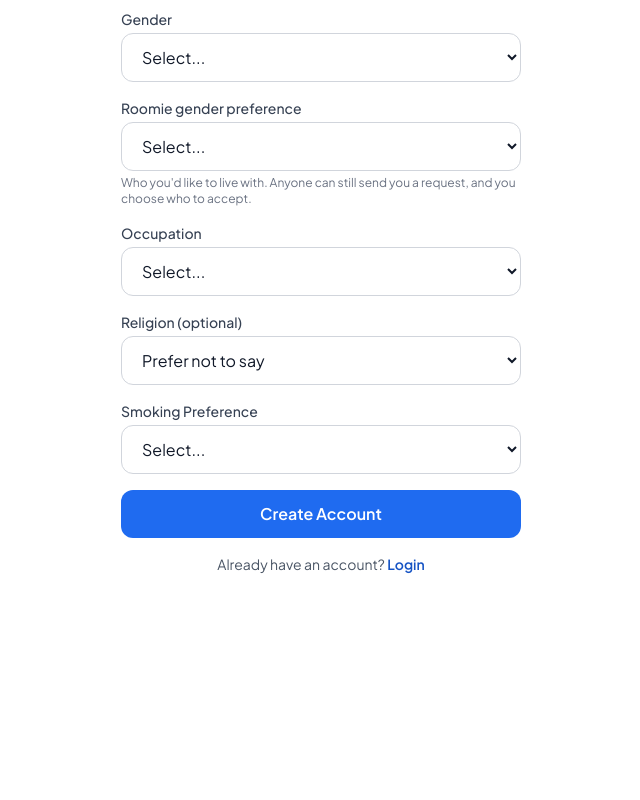
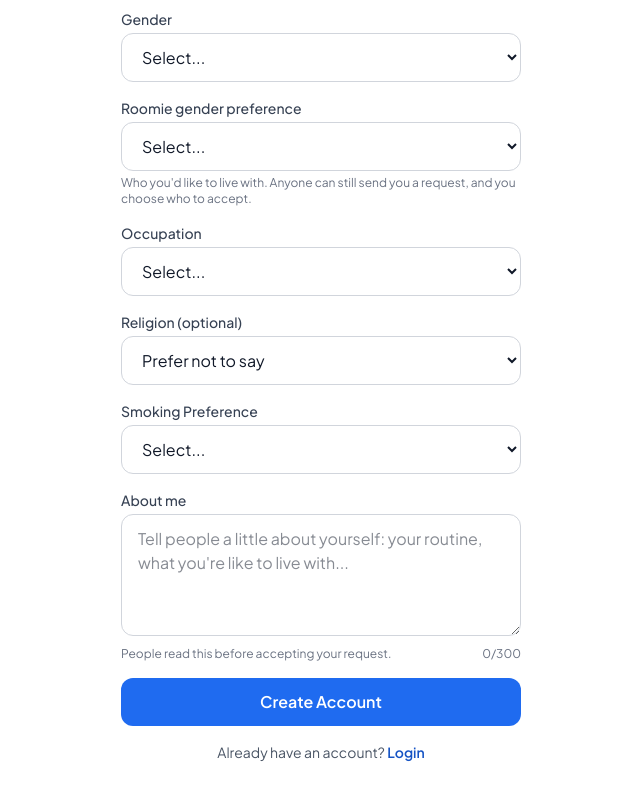
Before and after one commit to kayotive/verifiedroomie-v2, a Next.js app: page /register in a window 1280 px wide. Shown: the part 654-1454 px from the top of the page, without its empty margins (319-959 px from the left). Before the commit the page ends 1268 px from the top, so only its background shows below. Built offline with nearby package versions, Linux system fonts and the light colour scheme; no server answers.

Commit message:
Make bio required at registration and profile edit

```diff
--- a/src/app/profile/ProfileForm.tsx
+++ b/src/app/profile/ProfileForm.tsx
@@ -73,7 +73,11 @@ export default function ProfileForm({ initial }: { initial: Initial }) {
       return;
     }
 
-    setLoading(true);
+    if (!form.bio.trim()) {
+  setError("Please write something about yourself. This can't be left empty.");
+  return;
+}
+setLoading(true);
     const {
       data: { user },
     } = await supabase.auth.getUser();
@@ -163,6 +167,7 @@ export default function ProfileForm({ initial }: { initial: Initial }) {
         <label className={labelClass}>About me</label>
         <textarea
           name="bio"
+          required
           rows={4}
           maxLength={300}
           placeholder="Tell people a little about yourself: your routine, what you're like to live with..."
--- a/src/app/register/page.tsx
+++ b/src/app/register/page.tsx
@@ -29,13 +29,14 @@ export default function RegisterPage() {
     religion: "",
     smoking: "",
     roomiePreference: "",
+    bio: "",
   });
   const [loading, setLoading] = useState(false);
   const [error, setError] = useState("");
   const [done, setDone] = useState(false);
 
   function update(
-    e: React.ChangeEvent<HTMLInputElement | HTMLSelectElement>
+     e: React.ChangeEvent<HTMLInputElement | HTMLSelectElement | HTMLTextAreaElement>
   ) {
     setForm({ ...form, [e.target.name]: e.target.value });
   }
@@ -49,7 +50,11 @@ export default function RegisterPage() {
       return;
     }
 
-    setLoading(true);
+    if (!form.bio.trim()) {
+  setError("Please write a short bio about yourself.");
+  return;
+}
+setLoading(true);
     const { data, error } = await supabase.auth.signUp({
       email: form.email,
       password: form.password,
@@ -63,6 +68,7 @@ export default function RegisterPage() {
           occupation: form.occupation,
           religion: form.religion,
           smoking: form.smoking,
+          bio: form.bio.trim(),
            roomie_gender_preference: form.roomiePreference,
         },
       },
@@ -181,7 +187,24 @@ export default function RegisterPage() {
           </select>
         </div>
 
-        {error && <p className="rounded-lg bg-red-50 p-3 text-sm text-red-700">{error}</p>}
+        <div>
+  <label className={labelClass}>About me</label>
+  <textarea
+    name="bio"
+    required
+    rows={4}
+    maxLength={300}
+    placeholder="Tell people a little about yourself: your routine, what you're like to live with..."
+    value={form.bio}
+    onChange={update}
+    className={inputClass}
+  />
+  <p className="mt-1 flex justify-between text-xs text-gray-500">
+    <span>People read this before accepting your request.</span>
+    <span>{form.bio.length}/300</span>
+  </p>
+</div>
+{error && <p className="rounded-lg bg-red-50 p-3 text-sm text-red-700">{error}</p>}
 
         <button
           type="submit"
```
